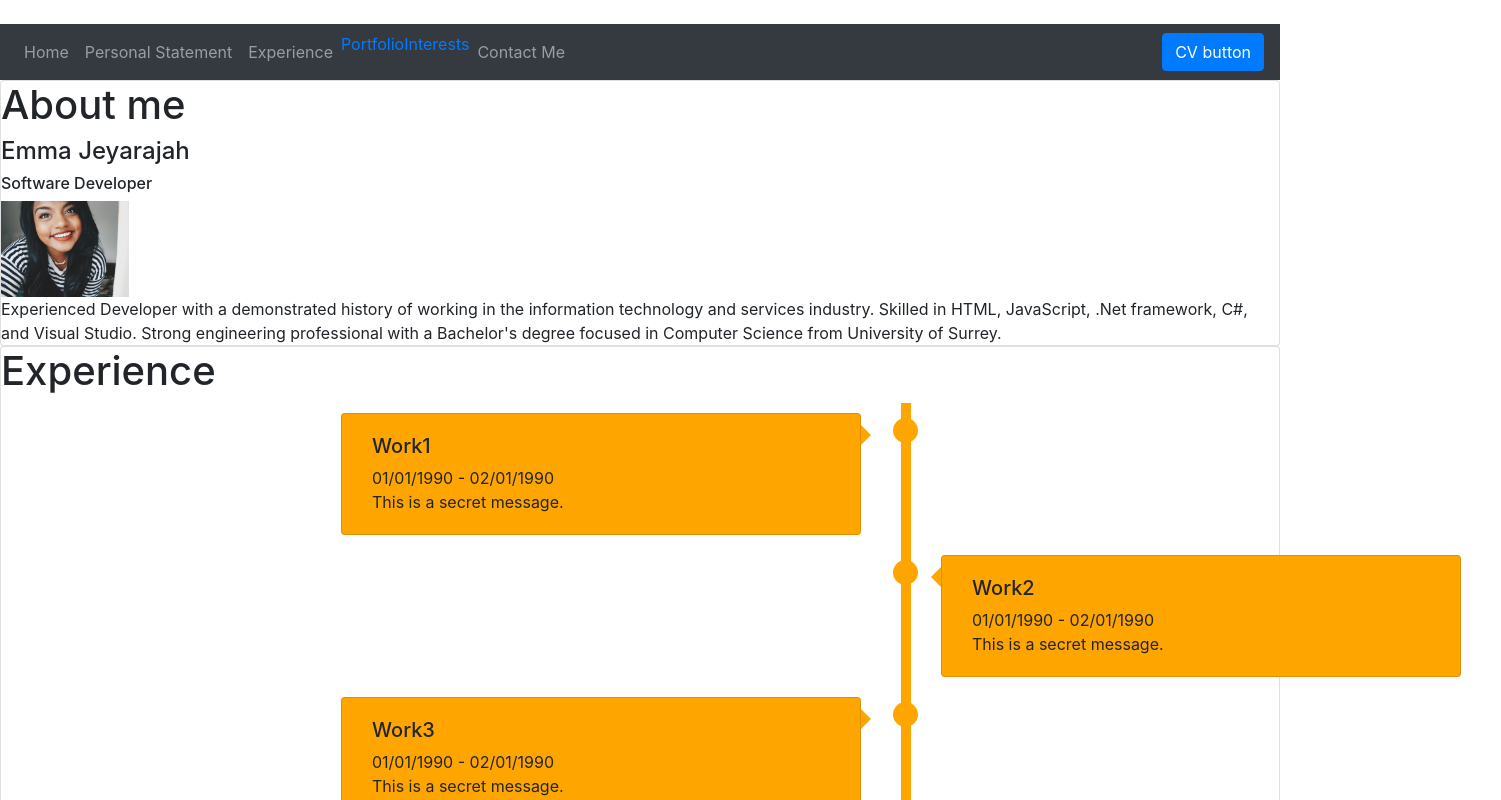
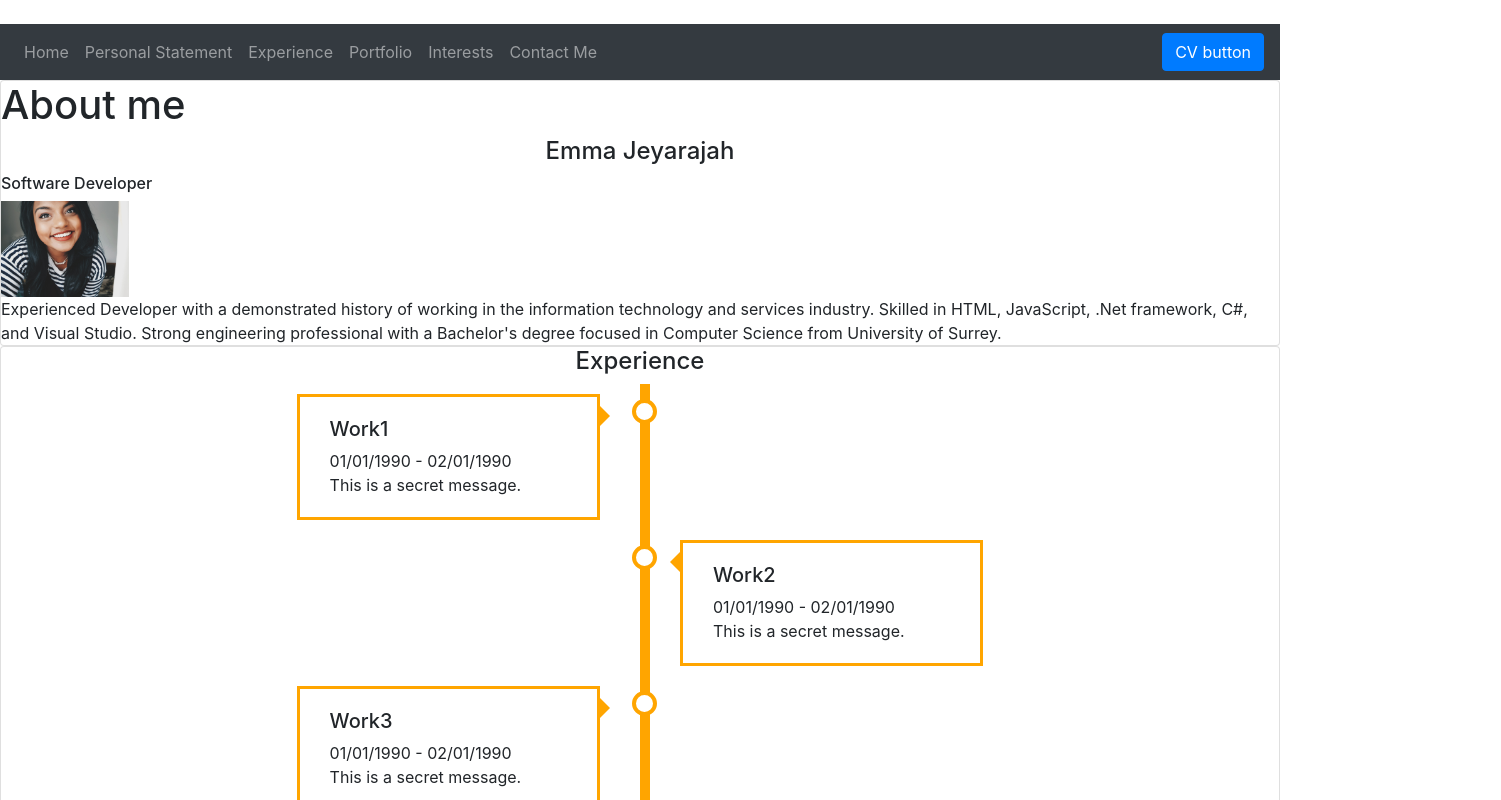
Before and after one commit to emmaculatej/personal-website, a Vue app in the folder personal-website/: page /#/experience in a window 1280 px wide. Shown: the part 240-1040 px from the top of the page, 1501 px wide, since content can reach past the window. Built offline with nearby package versions, Linux system fonts and the light colour scheme.

Commit message:
Fixing timeline appearance

```diff
--- a/personal-website/src/App.vue
+++ b/personal-website/src/App.vue
@@ -57,4 +57,8 @@ body {
   font-family: Arial, Helvetica, sans-serif;
   line-height: 1.4;
 }
+
+h4{
+  text-align: center;
+}
 </style>
--- a/personal-website/src/components/Experience.vue
+++ b/personal-website/src/components/Experience.vue
@@ -1,9 +1,9 @@
 <template>
 <div class="card">
-    <h1> Experience </h1>
+    <h4> Experience </h4>
     <div class="timeline">
         <div v-for="work in workExperience" v-bind:key="work.id" :class="{'container right': work.id % 2 === 0, 'container left': work.id % 2 !== 0 }">
-                <div class="card content">
+                <div class="content">
                 <h5> {{work.name}} </h5>
                 <span> {{work.startDate}} - {{work.endDate}}</span>
                     <div>
@@ -45,7 +45,6 @@ body {
 /* The actual timeline (the vertical ruler) */
 .timeline {
   position: relative;
-  max-width: 1200px;
 }
 
 /* The actual timeline (the vertical ruler) */
@@ -56,7 +55,7 @@ body {
   background-color: orange;
   top: 0;
   bottom: 0;
-  left: 75%;
+  left: 50%;
   margin-left: 0px;
 }
 
@@ -65,7 +64,7 @@ body {
   padding: 10px 40px;
   position: relative;
   background-color: inherit;
-  width: 50%;
+  width: 30%;
 }
 
 /* The circles on the timeline */
@@ -75,7 +74,7 @@ body {
   width: 25px;
   height: 25px;
   right: -17px;
-  background-color: orange;
+  background-color: white;
   border: 4px solid orange;
   top: 15px;
   border-radius: 50%;
@@ -84,12 +83,12 @@ body {
 
 /* Place the container to the left */
 .left {
-  left: 0;
+  left: -15%;
 }
 
 /* Place the container to the right */
 .right {
-  left: 50%;
+  left: 15%;
 }
 
 /* Add arrows to the left container (pointing right) */
@@ -128,7 +127,8 @@ body {
 /* The actual content */
 .content {
   padding: 20px 30px;
-  background-color: orange;
+  background-color: white;
+  border: medium solid orange;
   position: relative;
 }
 
--- a/personal-website/src/components/Navigation.vue
+++ b/personal-website/src/components/Navigation.vue
@@ -12,10 +12,10 @@
                     <router-link class="nav-link" to="/experience">Experience</router-link>
                 </li>
                 <li class="nav-item" v-on:click="active = 'active'">
-                    <router-link to="/developmentPortfolio">Portfolio</router-link>
+                    <router-link class="nav-link" to="/developmentPortfolio">Portfolio</router-link>
                 </li>
                 <li class="nav-item" v-on:click="active = 'active'">
-                    <router-link to="/personalInterests">Interests</router-link>
+                    <router-link class="nav-link" to="/personalInterests">Interests</router-link>
                 </li>
                 <li class="nav-item" v-on:click="active = 'active'">
                     <router-link class="nav-link" to="/contactMe">Contact Me</router-link>
```
